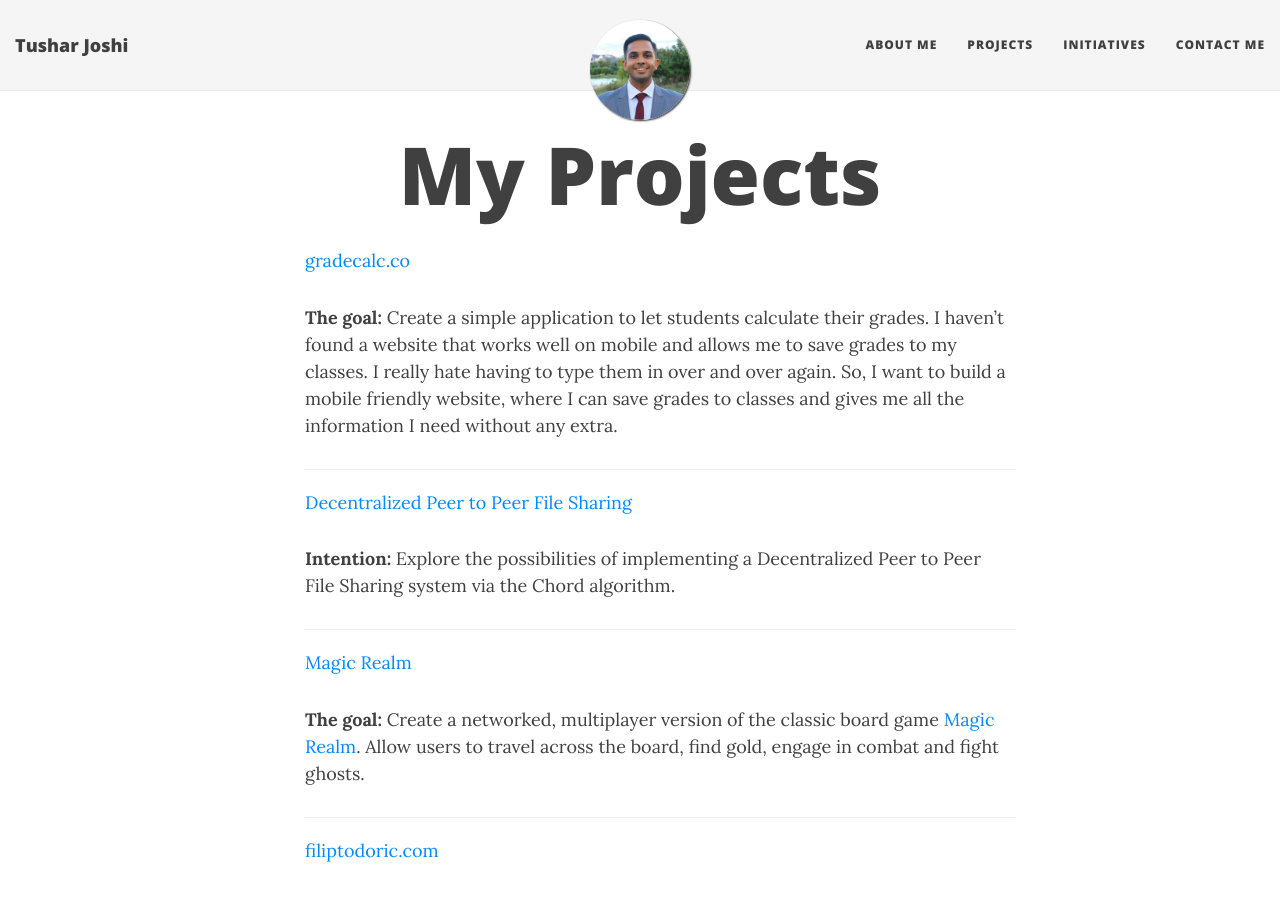
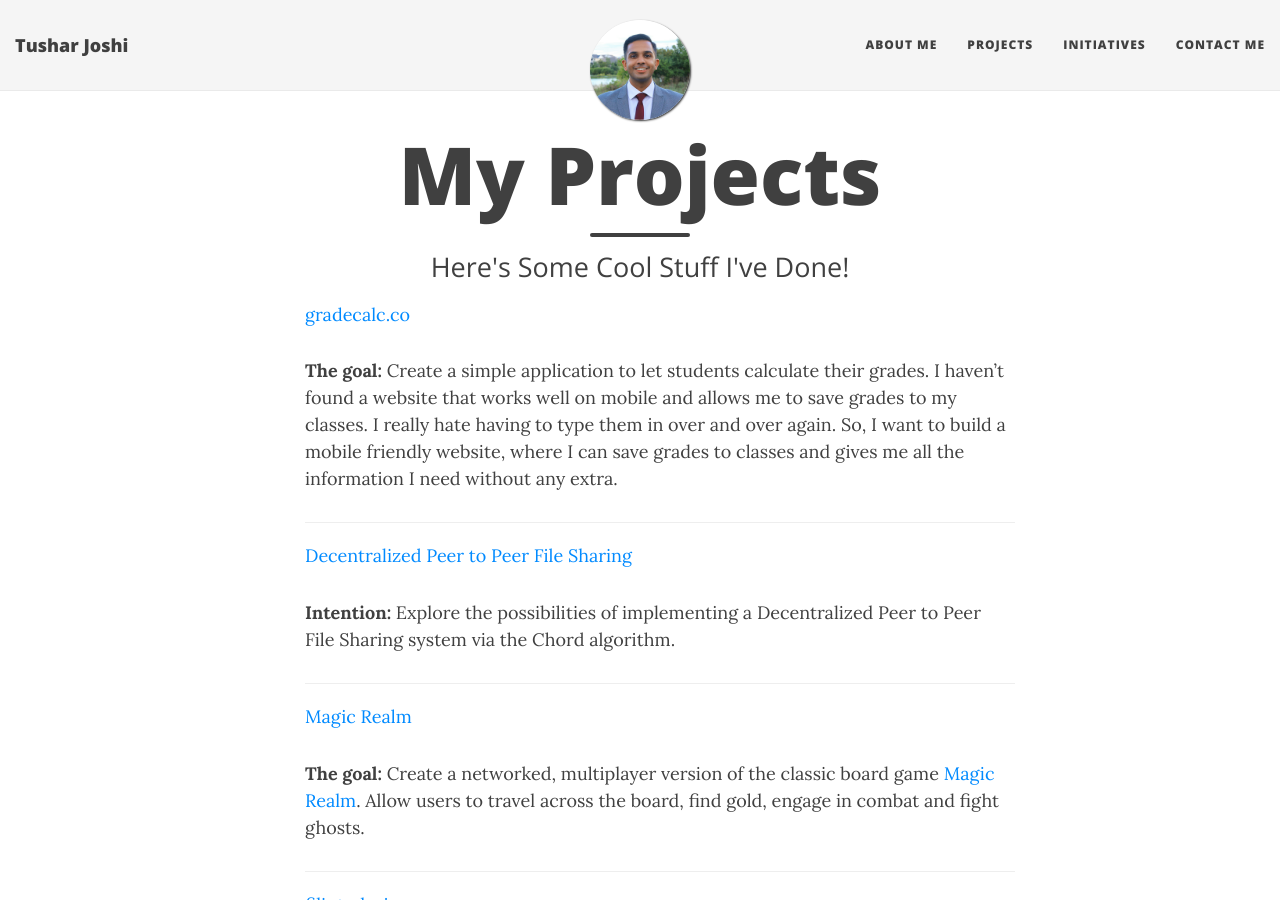
Before and after one commit to tusharjoshi1/tusharjoshi1.github.io, a Jekyll site: the page built from projects.md, in a window 1280 px wide and 900 px high. Built offline with Jekyll 4.4.1, drawn with Linux system fonts in a browser that asks for light colours; nearby versions of some CDN libraries.

Commit message:
Update projects.md

```diff
--- a/projects.md
+++ b/projects.md
@@ -1,6 +1,7 @@
 ---
 layout: page
 title: My Projects
+subtitle: Here's Some Cool Stuff I've Done!
 ---
 <ul>
   {% for post in site.posts %}
```
